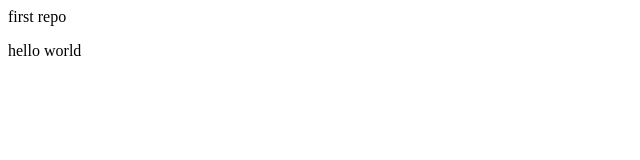
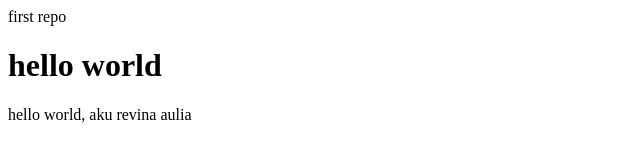
Before and after one commit to rvnaa/rvn-resolusi, a plain HTML site: page index.html in a window 1280 px wide. Shown: the whole page, without its empty margins (0-640 px from the left). Drawn offline with Linux system fonts and the light colour scheme.

Commit message:
Update index.html

```diff
--- a/index.html
+++ b/index.html
@@ -4,6 +4,7 @@
     <tittle>first repo</tittle>
   </head>
   <body>
-    <p>hello world</p>
+    <h1>hello world</h1>
+    <p>hello world, aku revina aulia</p>
   </body>
 </html>
```
